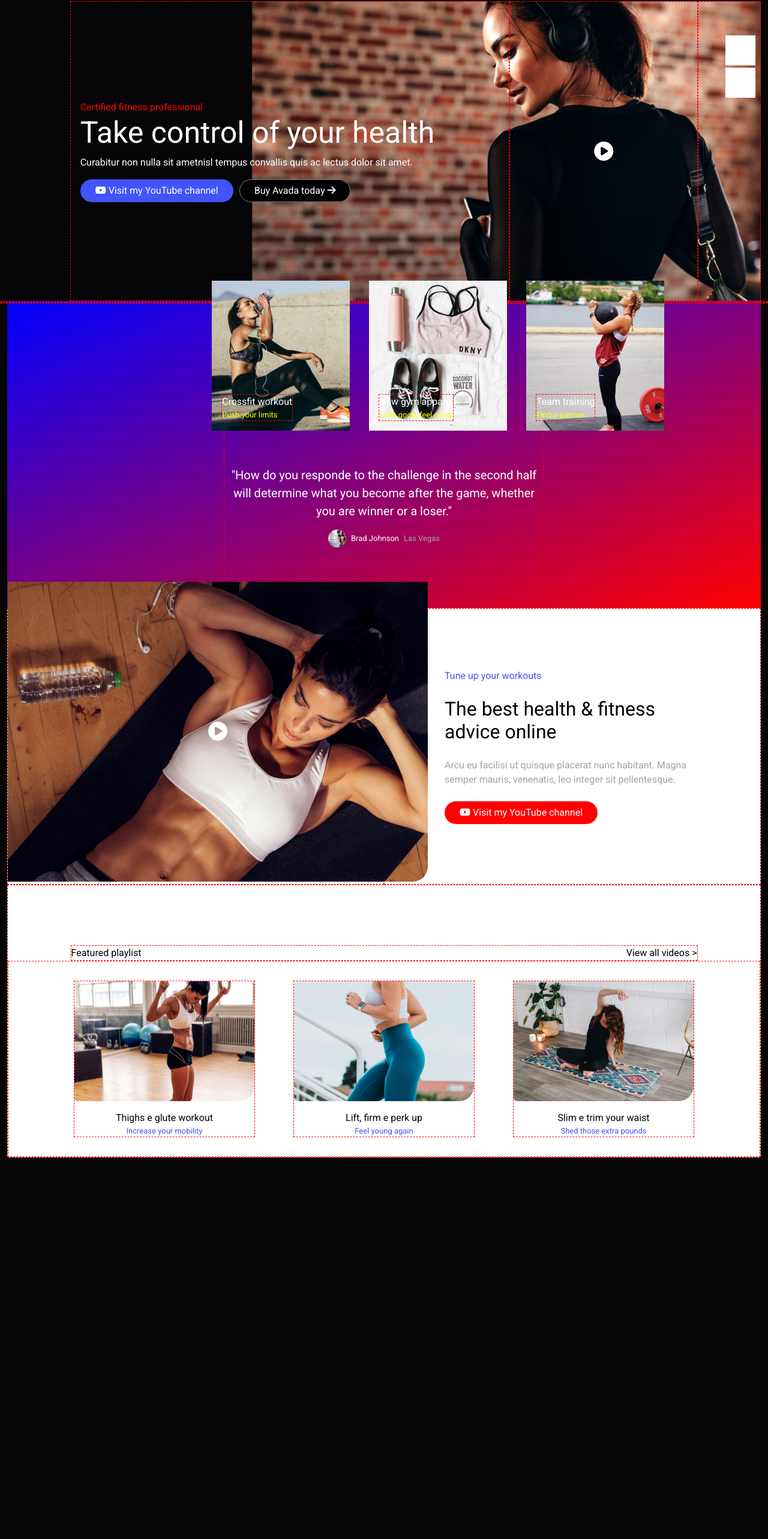
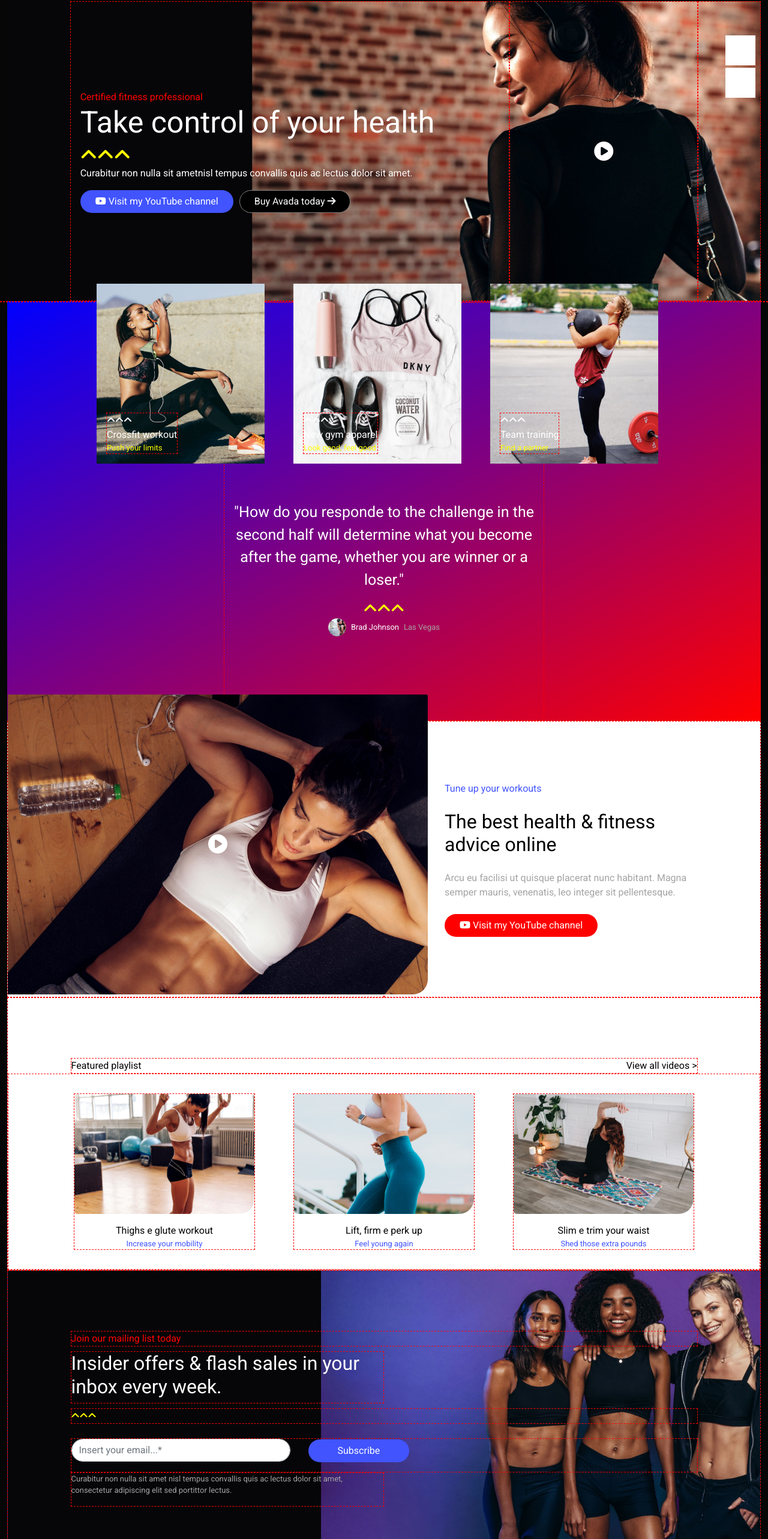
Before and after one commit to Pulcioo/proj-html-vuejs, a Vue app: page / in a window 1280 px wide. Shown: the part 70-2636 px from the top of the page at 60% size. Before the commit the page ends 2000 px from the top, so only its background shows below. Built offline with nearby package versions, Linux system fonts and the light colour scheme.

Commit message:
completata quarta sezione del main

```diff
--- a/src/components/CardItem.vue
+++ b/src/components/CardItem.vue
@@ -1,12 +1,17 @@
 <template>
-  <div class="img_container d-flex absolute">
+  <div class="img_container d-flex justify-content-center w-100 absolute">
     <div
       v-for="(item, index) in cards"
       :key="index"
-      class="d-flex align-items-end m-3"
+      class="d-flex align-items-end m-4"
     >
       <img :src="'images/' + cards[index].url" alt="cover" id="cover" />
       <div class="d-flex flex-column m-3 info">
+        <span
+          ><i class="fa-solid fa-angle-up"></i
+          ><i class="fa-solid fa-angle-up"></i
+          ><i class="fa-solid fa-angle-up"></i
+        ></span>
         <span>{{ cards[index].title }}</span>
         <span class="yellow small">{{ cards[index].message }}</span>
       </div>
@@ -25,8 +30,8 @@ export default {
 
 <style scoped lang="scss">
 #cover {
-  height: 250px;
-  width: 230px;
+  height: 300px;
+  width: 280px;
 }
 
 .info {
--- a/src/components/CitComponent.vue
+++ b/src/components/CitComponent.vue
@@ -1,6 +1,6 @@
 <template>
   <div class="gradient relative">
-    <div class="row flex-column">
+    <div class="row">
       <div class="col">
         <CardItem :cards="cards" />
       </div>
@@ -13,6 +13,11 @@
             determine what you become after the game, whether you are winner or
             a loser."
           </p>
+          <span
+            ><i class="fa-solid fa-angle-up yellow fa-2x"></i
+            ><i class="fa-solid fa-angle-up yellow fa-2x"></i
+            ><i class="fa-solid fa-angle-up yellow fa-2x"></i
+          ></span>
           <div>
             <img src="images/avatar-1-2x.jpg" alt="profile" id="img_profile" />
             <span class="p-2">Brad Johnson</span>
@@ -43,11 +48,11 @@ export default {
   background: linear-gradient(to left top, red, blue);
 
   .text_container {
-    margin-top: 270px;
-    margin-bottom: 100px;
+    margin-top: 330px;
+    margin-bottom: 140px;
 
     p {
-      font-size: 20px;
+      font-size: 25px;
     }
 
     #img_profile {
--- /dev/null
+++ b/src/components/EmailComponent.vue
@@ -0,0 +1,51 @@
+<template>
+  <div class="container-fluid">
+    <div class="row d-flex flex-column">
+      <div class="col-10 offset-1 mb-2">
+        <span class="red">Join our mailing list today</span>
+      </div>
+      <div class="col-5 offset-1">
+        <h2>Insider offers & flash sales in your inbox every week.</h2>
+      </div>
+      <div class="col-10 offset-1 mt-2 mb-4">
+        <i class="fa-solid fa-angle-up yellow"></i>
+        <i class="fa-solid fa-angle-up yellow"></i>
+        <i class="fa-solid fa-angle-up yellow"></i>
+      </div>
+      <div class="col-10 offset-1">
+        <div class="mb-3">
+          <input
+            type="email"
+            class="form-control d-inline w_35"
+            placeholder="Insert your email...*"
+          />
+          <button class="btn btn_blue px-5 ml-30">Subscribe</button>
+        </div>
+      </div>
+      <div class="col-5 offset-1">
+        <p class="gray small">
+          Curabitur non nulla sit amet nisl tempus convallis quis ac lectus
+          dolor sit amet, consectetur adipiscing elit sed portittor lectus.
+        </p>
+      </div>
+    </div>
+  </div>
+</template>
+
+<script>
+export default {
+  name: "EmailComponent",
+};
+</script>
+
+<style scoped lang="scss">
+.row {
+  padding: 100px 0;
+  background-image: url(@/assets/banner1-2x.jpg);
+  background-size: cover;
+
+  input {
+    border-radius: 20px;
+  }
+}
+</style>
--- a/src/components/MainComponent.vue
+++ b/src/components/MainComponent.vue
@@ -3,6 +3,7 @@
     <ShopComponent />
     <CitComponent :cards="cards" />
     <YouTubeComponent :playlist="playlist" />
+    <EmailComponent />
   </div>
 </template>
 
@@ -10,6 +11,7 @@
 import ShopComponent from "@/components/ShopComponent.vue";
 import CitComponent from "@/components/CitComponent.vue";
 import YouTubeComponent from "@/components/YouTubeComponent.vue";
+import EmailComponent from "@/components/EmailComponent.vue";
 
 export default {
   name: "MainComponent",
@@ -17,6 +19,7 @@ export default {
     ShopComponent,
     CitComponent,
     YouTubeComponent,
+    EmailComponent,
   },
   props: {
     cards: Array,
--- a/src/components/ShopComponent.vue
+++ b/src/components/ShopComponent.vue
@@ -5,6 +5,11 @@
         <div class="container_text">
           <span class="red">Certified fitness professional</span>
           <h1>Take control of your health</h1>
+          <span
+            ><i class="fa-solid fa-angle-up yellow fa-2x"></i
+            ><i class="fa-solid fa-angle-up yellow fa-2x"></i
+            ><i class="fa-solid fa-angle-up yellow fa-2x"></i
+          ></span>
           <p>
             Curabitur non nulla sit ametnisl tempus convallis quis ac lectus
             dolor sit amet.
--- a/src/style/general.scss
+++ b/src/style/general.scss
@@ -48,6 +48,10 @@ body {
     margin-top: 100px;
 }
 
+.ml-30 {
+    margin-left: 30px;
+}
+
 .red {
     color: red;
 }
@@ -78,10 +82,13 @@ body {
 
 .absolute {
     position: absolute;
-    bottom: 280px;
-    left: 325px;
+    bottom: 405px;
 }
 
 .small {
     font-size: small;
 }
+
+.w_35 {
+    width: 35%;
+}
```
Also changed, not shown: src/assets/banner1-2x.jpg (renamed from public/images/banner1-2x.jpg).
